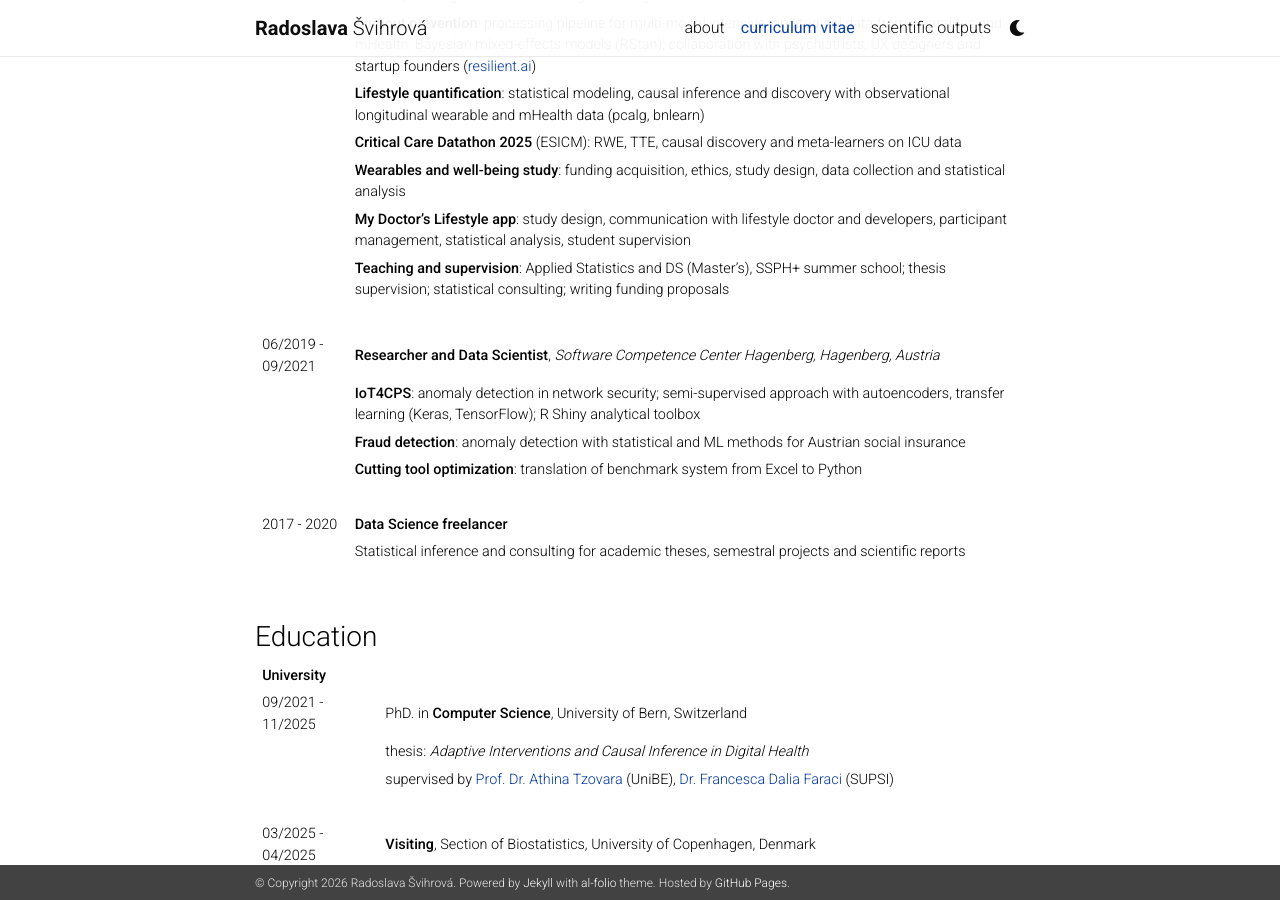
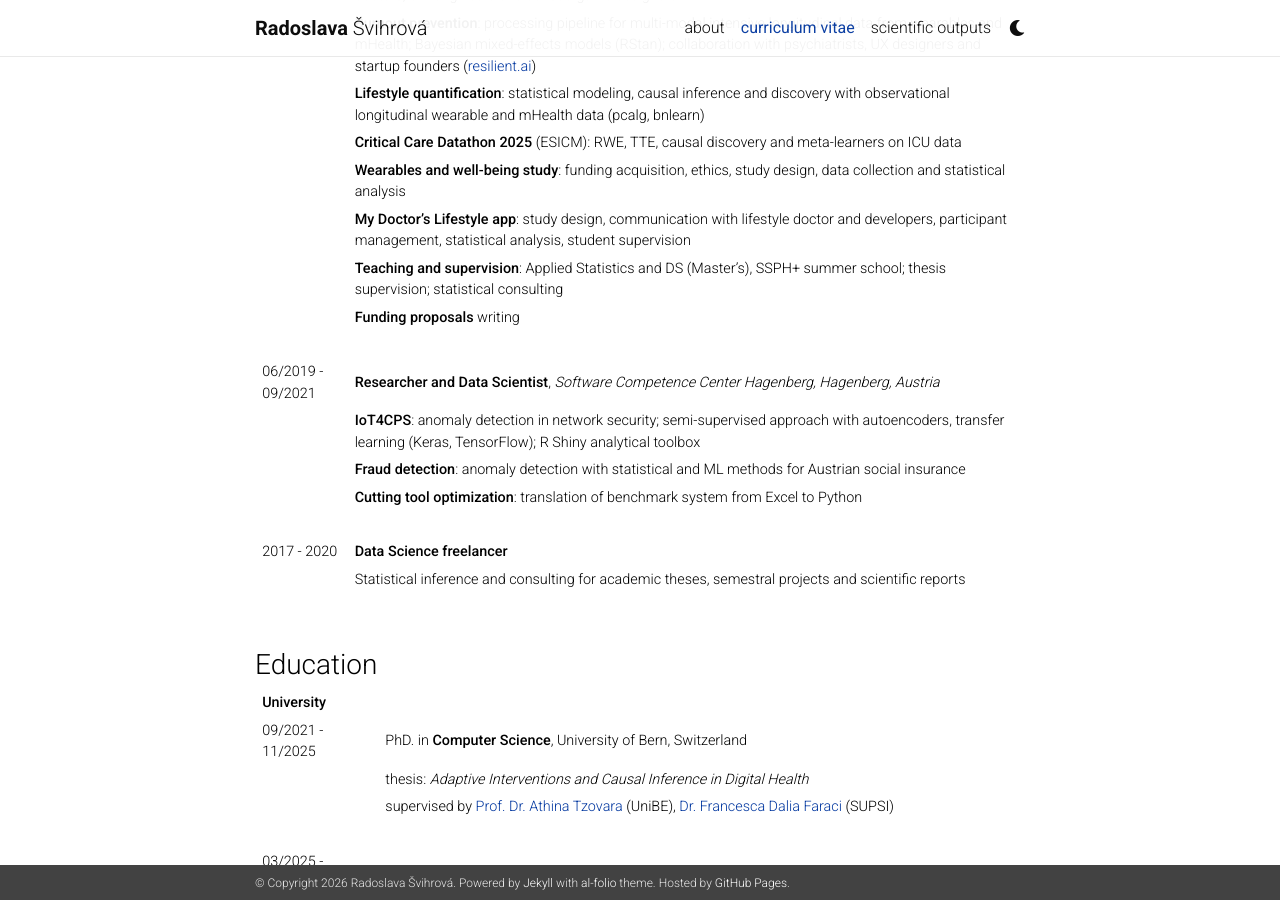
Before and after one commit to RadoslavaS/RadoslavaS.github.io, a Jekyll site: the page built from _pages/cv.md, in a window 1280 px wide and 900 px high, scrolled down 1229 px. Built offline with Jekyll 4.4.1, drawn with Linux system fonts in a browser that asks for light colours; nearby versions of some CDN libraries; a style sheet for code colours, icons or effects is not loaded.

Commit message:
structure

```diff
--- a/_pages/cv.md
+++ b/_pages/cv.md
@@ -35,7 +35,8 @@ nav: true
 | | **Critical Care Datathon 2025** (ESICM): RWE, TTE, causal discovery and meta-learners on ICU data
 | | **Wearables and well-being study**: funding acquisition, ethics, study design, data collection and statistical analysis
 | | **My Doctor's Lifestyle app**: study design, communication with lifestyle doctor and developers, participant management, statistical analysis, student supervision
-| | **Teaching and supervision**: Applied Statistics and DS (Master's), SSPH+ summer school; thesis supervision; statistical consulting; writing funding proposals
+| | **Teaching and supervision**: Applied Statistics and DS (Master's), SSPH+ summer school; thesis supervision; statistical consulting
+| | **Funding proposals** writing
 | |
 | 06/2019 - 09/2021    |**Researcher and Data Scientist**, *Software Competence Center Hagenberg, Hagenberg, Austria*
 | | **IoT4CPS**: anomaly detection in network security; semi-supervised approach with autoencoders, transfer learning (Keras, TensorFlow); R Shiny analytical toolbox
```
